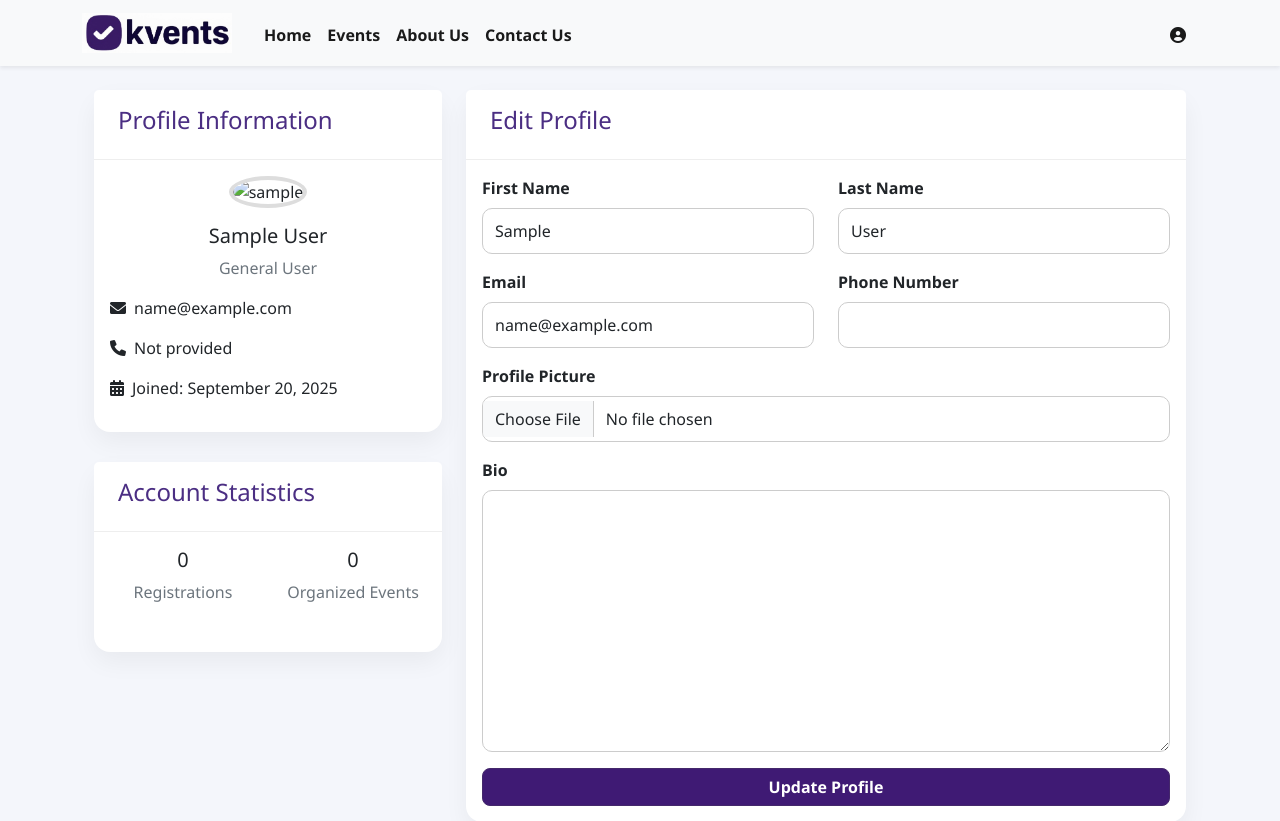
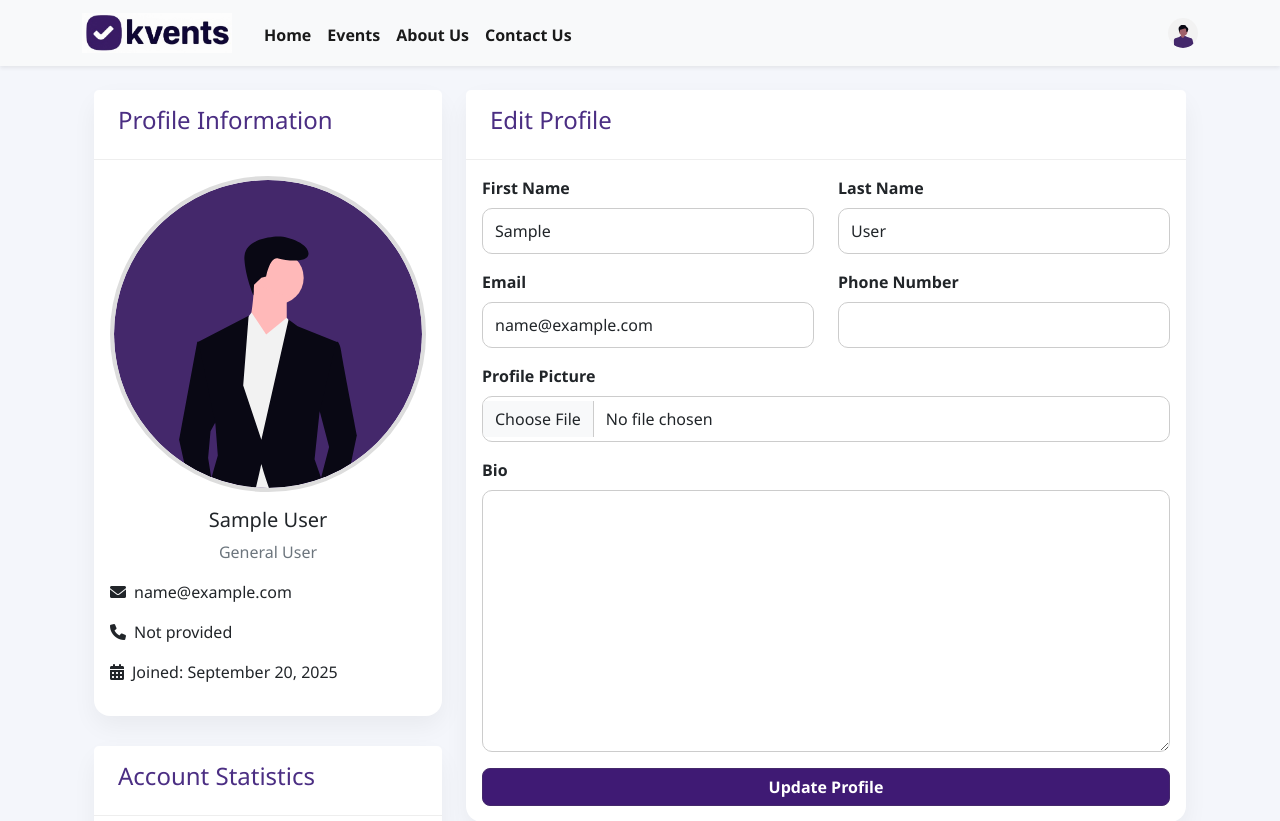
Before and after one commit to shronal/khec_ems, a Django app: page /users/profile/ in a window 1280 px wide. Shown: the top 821 px of the page. Run offline with Django 5.2, Linux system fonts and the light colour scheme; the visitor is signed in with stand-in values (Sample User, id 1); data that the repository does not hold is empty; some libraries are stand-ins or nearby versions.

Commit message:
some default images added

```diff
--- a/ems_app/urls.py
+++ b/ems_app/urls.py
@@ -1,5 +1,12 @@
 from django.urls import path
 from . import views
+from django.conf.urls.static import static
+from django.contrib import admin
+from django.contrib.auth import views as auth_views
+from django.urls import path, include
+from django.conf import settings
+from django.conf.urls.static import static
+from ems_app.views import home
 
 urlpatterns = [
     path('about/', views.about_us, name='about-us'),
@@ -31,4 +38,4 @@ urlpatterns = [
     path('event/<slug:slug>/approval/', views.event_approval, name='event-approval'),
 
     path("api/check_overlap/", views.check_overlap, name="check_overlap"),
-]
+] + static(settings.MEDIA_URL, document_root=settings.MEDIA_ROOT)
--- a/templates/base.html
+++ b/templates/base.html
@@ -259,8 +259,8 @@
                 <ul class="navbar-nav">
                     {% if user.is_authenticated %}
                         <li class="nav-item dropdown user-dropdown">
-                            <a class="nav-link dropdown-toggle" href="#" id="navbarDropdown" role="button" data-bs-toggle="dropdown" aria-expanded="false">
-                                <i class="fas fa-user-circle me-1"></i>
+                            <a  id="navbarDropdown" role="button" data-bs-toggle="dropdown" aria-expanded="false">
+                                <img src="/static/images/nav.svg" alt="{{ user.username }}" style="height: 30px; width: 30px;">
                             </a>
                             <ul class="dropdown-menu dropdown-menu-end" aria-labelledby="navbarDropdown">
                                 <li>
--- a/templates/events/event_detail.html
+++ b/templates/events/event_detail.html
@@ -12,7 +12,7 @@
                {% if event.featured_image %}
                             <img src="{{ event.featured_image.url }}" class="card-img-top" alt="{{ event.title }}" style="height: 200px; object-fit: cover;">
                         {% else %}
-                            <img src="https://via.placeholder.com/300x200?text=Event" class="card-img-top" alt="{{ event.title }}">
+                            <img src="/static/images/default_event_image.png" class="card-img-top" alt="{{ event.title }}" style="height: 300px; object-fit: cover;">
                         {% endif %}
                 <div class="card-body">
                     <h1 class="card-title">{{ event.title }}</h1>
--- a/templates/events/event_list.html
+++ b/templates/events/event_list.html
@@ -101,7 +101,7 @@
                         {% if event.featured_image %}
                             <img src="{{ event.featured_image.url }}" class="card-img-top" alt="{{ event.title }}" style="height: 200px; object-fit: cover;">
                         {% else %}
-                            <img src="https://via.placeholder.com/300x200?text=Event" class="card-img-top" alt="{{ event.title }}">
+                            <img src="/static/images/default_event_image.png" class="card-img-top" alt="{{ event.title }}" style="height: 200px; object-fit: cover;">
                         {% endif %}
                         <div class="card-body">
                             <h5 class="card-title">{{ event.title }}</h5>
--- a/templates/events/home.html
+++ b/templates/events/home.html
@@ -98,7 +98,7 @@
                             {% if event.featured_image %}
                             <img src="{{ event.featured_image.url }}" class="card-img-top" alt="{{ event.title }}" style="height: 200px; object-fit: cover;">
                         {% else %}
-                            <img src="https://via.placeholder.com/300x200?text=Event" class="card-img-top" alt="{{ event.title }}">
+                            <img src="/static/images/default_event_image.png" class="card-img-top" alt="{{ event.title }}" style="height: 200px; object-fit: cover;">
                         {% endif %}
                             <div class="card-body">
                                 <h5 class="card-title">{{ event.title }}</h5>
--- a/templates/users/profile.html
+++ b/templates/users/profile.html
@@ -103,7 +103,7 @@
 
                         <img src="{{ user.profile_picture.url }}" alt="{{ user.username }}" class="rounded-circle img-fluid mb-3" style="width: 150px; height: 150px; object-fit: cover;">
                     {% else %}
-                        <img src="https://via.placeholder.com/150?text={{ user.username|first|upper }}" alt="{{ user.username }}" class="rounded-circle img-fluid mb-3">
+                        <img src="/static/images/default_pp.svg" alt="{{ user.username }}" class="rounded-circle img-fluid mb-3">
                     {% endif %}
 
                     <h5>{{ user.get_full_name|default:user.username }}</h5>
```
Also changed, not shown: ems_app/models.py (+25 -0 lines), ems_app/migrations/0010_userprofile.py (added), static/images/default_event_image.png (added), static/images/default_pp.svg (added), static/images/nav.svg (added).
